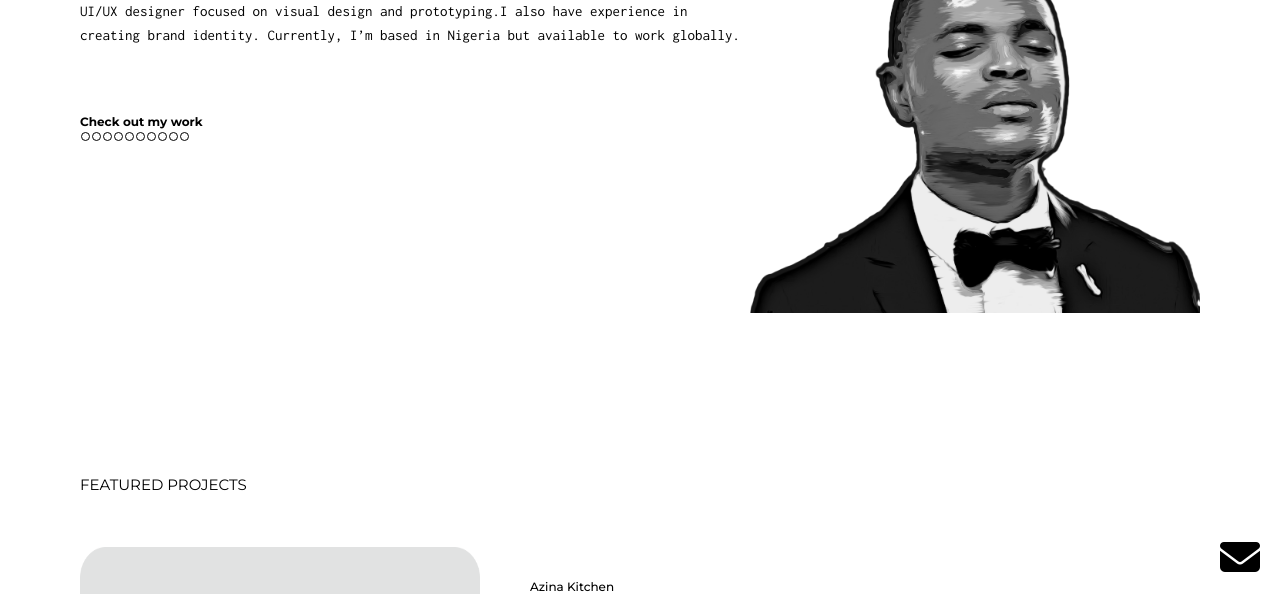
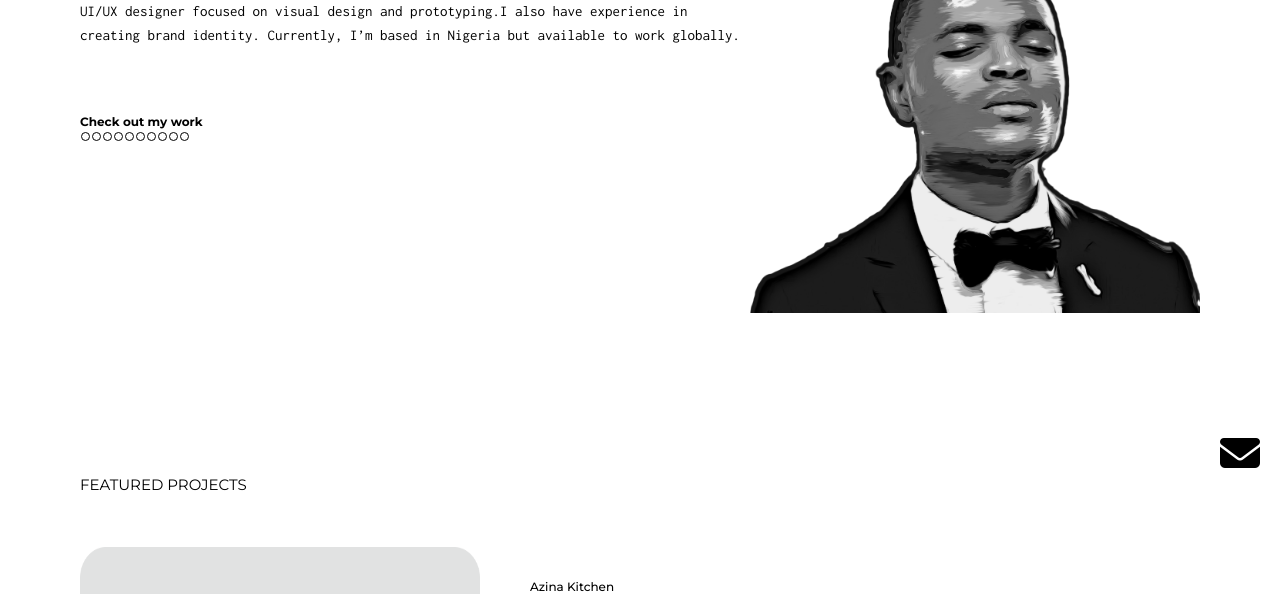
Before and after one commit to larryWEB/MA, a plain HTML site: page index.html in a window 1280 px wide. Shown: the part 207-801 px from the top of the page. Drawn offline with nearby package versions, Linux system fonts and the light colour scheme.

Commit message:
Update style.css

```diff
--- a/assets/css/style.css
+++ b/assets/css/style.css
@@ -40,7 +40,7 @@ body, html {
 /* WHATSAPP FIXED ICON */
 .chat{
     position:fixed;
-     top:93%;
+     top:80%;
      display:flex;
      justify-content:right;
      align-items:right;
```
